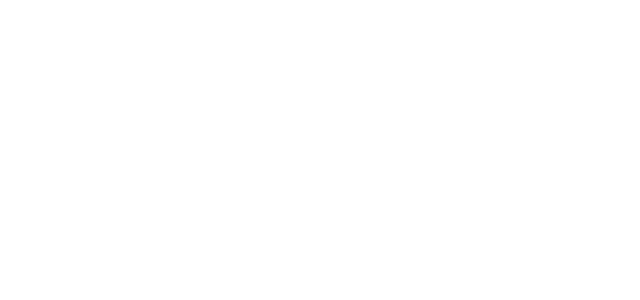
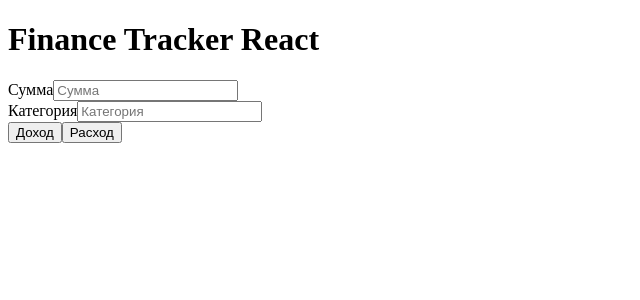
Before and after one commit to stanislavluft/fimi, a React (Vite) app: page / in a window 1280 px wide. Shown: the top 300 px of the page, without its empty margins (0-640 px from the left). Built offline with nearby package versions, Linux system fonts and the light colour scheme.

Commit message:
feat: add Transaction Form and List components

```diff
--- a/src/App.tsx
+++ b/src/App.tsx
@@ -1,5 +1,16 @@
+import TransactionForm from './components/TransactionForm';
+import TransactionList from './components/TransactionList';
+
 function App() {
-  return <></>;
+  return (
+    <>
+      <div>
+        <h1>Finance Tracker React</h1>
+        <TransactionForm />
+        <TransactionList />
+      </div>
+    </>
+  );
 }
 
 export default App;
--- /dev/null
+++ b/src/components/TransactionForm.tsx
@@ -0,0 +1,26 @@
+function TransactionForm() {
+  return (
+    <>
+      <form>
+        {/* Sum Block */}
+        <div>
+          <label htmlFor="inputAmount">Сумма</label>
+          <input id="inputAmount" type="number" name="amount" placeholder="Сумма" required />
+        </div>
+        {/* Category Block  */}
+        <div>
+          <label htmlFor="inputCategory">Категория</label>
+          <input id="inputCategory" type="text" name="category" placeholder="Категория" required />
+        </div>
+        <button type="submit" name="type" value="income">
+          Доход
+        </button>
+        <button type="submit" name="type" value="expense">
+          Расход
+        </button>
+      </form>
+    </>
+  );
+}
+
+export default TransactionForm;
--- a/src/components/TransactionList.tsx
+++ b/src/components/TransactionList.tsx
@@ -0,0 +1,9 @@
+function TransactionList() {
+  return (
+    <>
+      <ul></ul>
+    </>
+  );
+}
+
+export default TransactionList;
```
